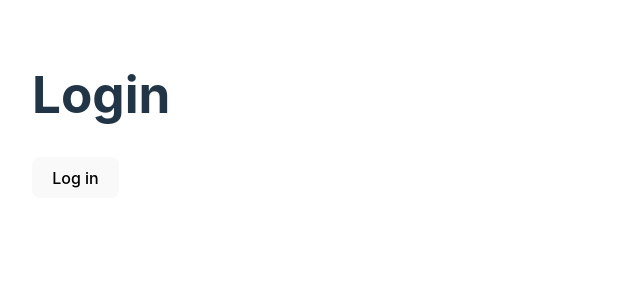
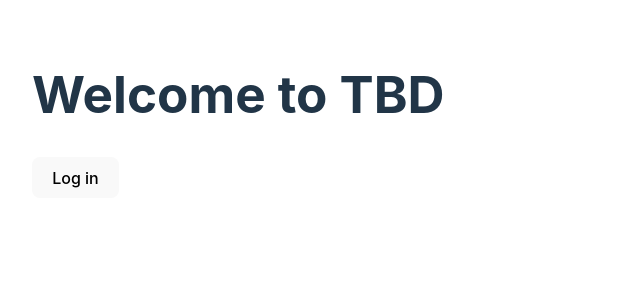
Before and after one commit to datacrush/app-framework, a React (Vite) app: page / in a window 1280 px wide. Shown: the top 300 px of the page, without its empty margins (0-640 px from the left). Built offline with nearby package versions, Linux system fonts and the light colour scheme.

Commit message:
update login screen

```diff
--- a/src/components/login/Login.tsx
+++ b/src/components/login/Login.tsx
@@ -14,7 +14,7 @@ export const Login: React.FC = () => {
 
   return (
     <div>
-      <h1>Login</h1>
+      <h1>Welcome to TBD</h1>
       <button onClick={handleLogin}>Log in</button>
     </div>
   );
```
